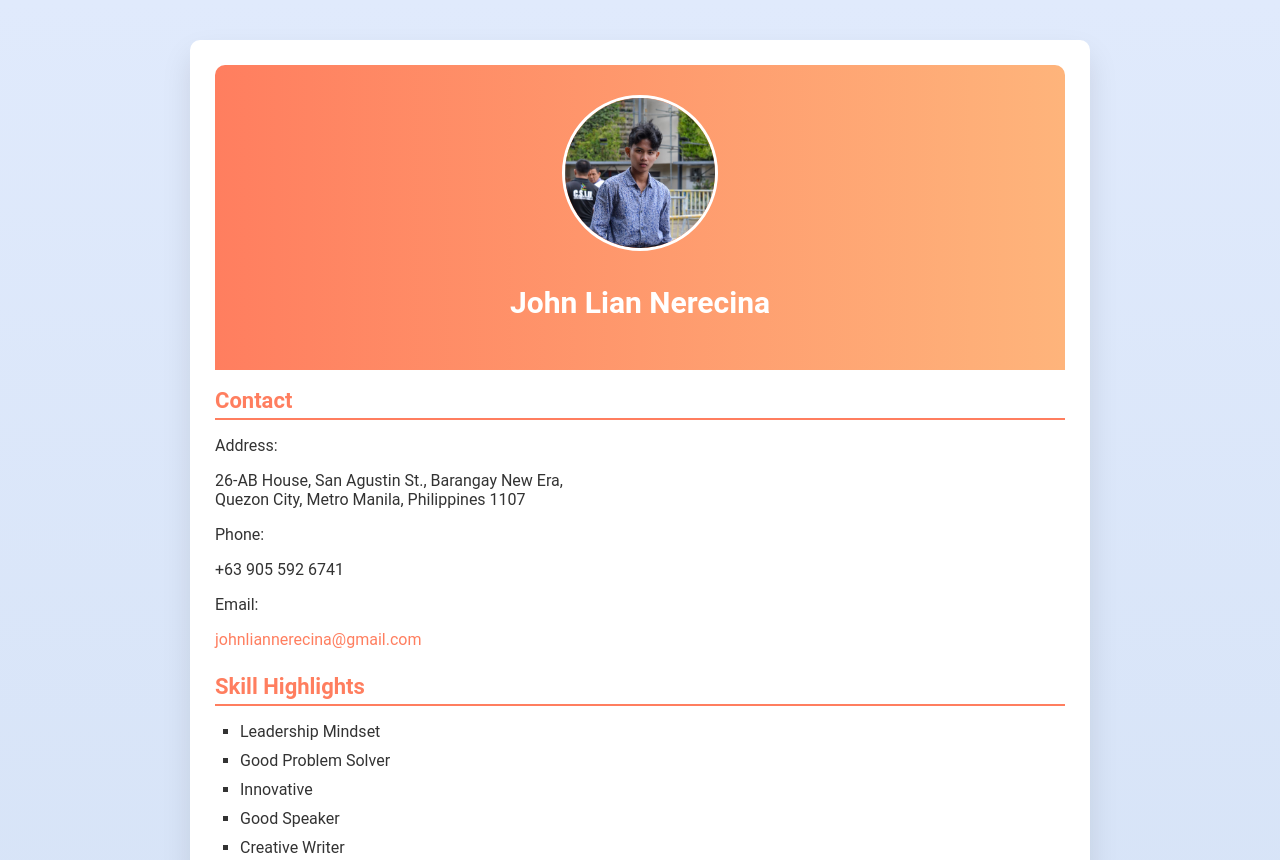
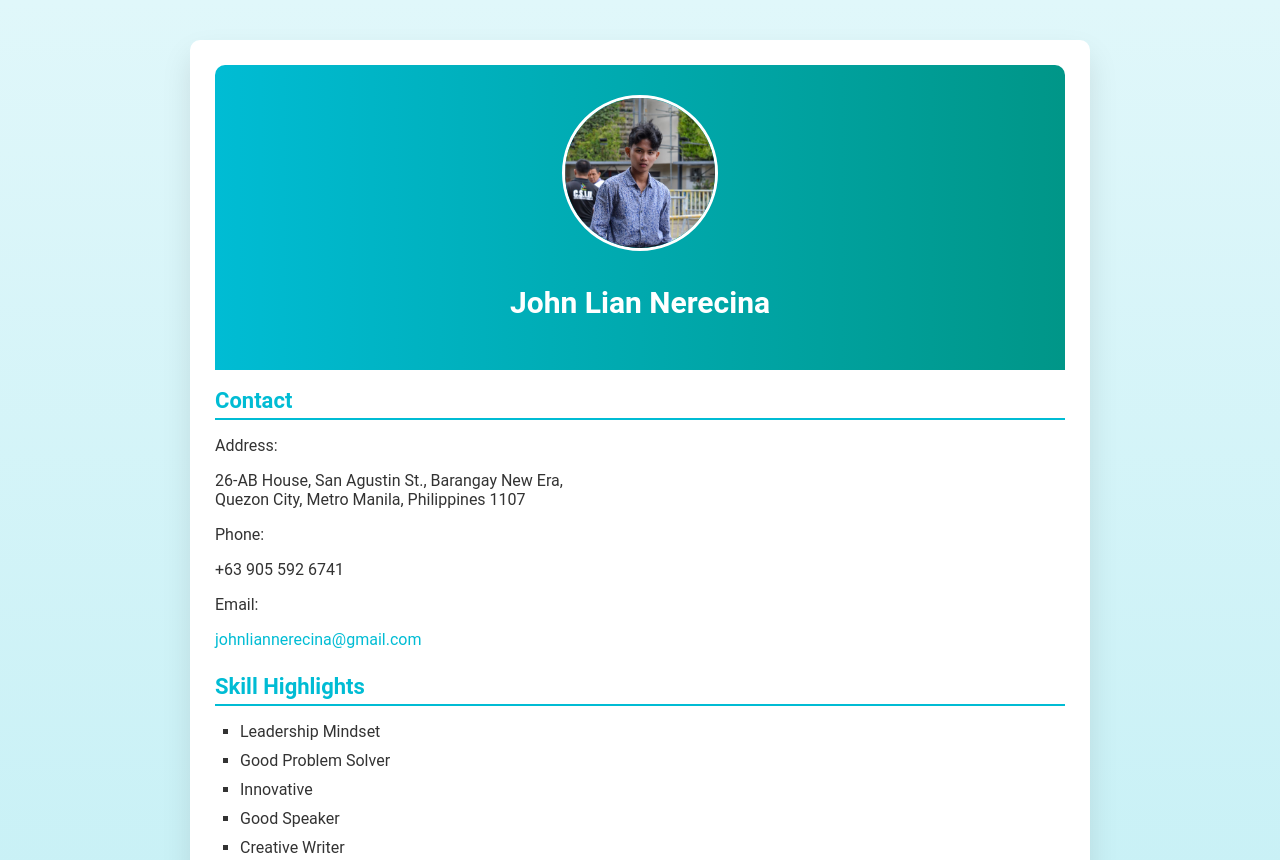
Before and after one commit to CjayAniceren/TestAResume, a plain HTML site: page index.html in a window 1280 px wide. Shown: the top 860 px of the page. Drawn offline with Linux system fonts and the light colour scheme.

Commit message:
style.css

```diff
--- a/style.css
+++ b/style.css
@@ -1,7 +1,7 @@
 /* Global styles */
 body {
     font-family: 'Roboto', sans-serif; /* Modern font */
-    background: linear-gradient(to bottom, #e0eafc, #cfdef3); /* Light gradient background */
+    background: linear-gradient(to bottom, #e0f7fa, #b2ebf2); /* Light bluish gradient background */
     color: #333; /* Default text color */
     margin: 0;
     padding: 0;
@@ -20,7 +20,7 @@ body {
 /* Header section */
 .header {
     text-align: center;
-    background: linear-gradient(to right, #ff7e5f, #feb47b); /* Gradient background for the header */
+    background: linear-gradient(to right, #00bcd4, #009688); /* Bluish gradient background for the header */
     padding: 30px 0; /* Extra padding */
     border-radius: 10px 10px 0 0; /* Rounded top corners */
 }
@@ -43,8 +43,8 @@ body {
 /* Section headings */
 h2 {
     font-size: 22px; /* Larger font for section headings */
-    color: #ff7e5f; /* Same color as gradient */
-    border-bottom: 2px solid #ff7e5f; /* Border in the same color */
+    color: #00bcd4; /* Bluish color for headings */
+    border-bottom: 2px solid #00bcd4; /* Border in the same color */
     padding-bottom: 5px; /* Padding below headings */
     margin-bottom: 15px; /* Margin below headings */
 }
@@ -69,7 +69,7 @@ h2 {
     position: absolute;
     top: -30px; /* Position above the element */
     left: 100px; /* Position to the right of the text */
-    background-color: #ff7e5f; /* Tooltip background */
+    background-color: #00bcd4; /* Tooltip background */
     color: #fff; /* Tooltip text color */
     padding: 5px 10px; /* Padding inside tooltip */
     border-radius: 5px; /* Rounded corners */
@@ -89,7 +89,7 @@ h2 {
 }
 
 .contact a {
-    color: #ff7e5f; /* Matching color for links */
+    color: #00bcd4; /* Bluish color for links */
     text-decoration: none; /* No underline */
 }
 
```
